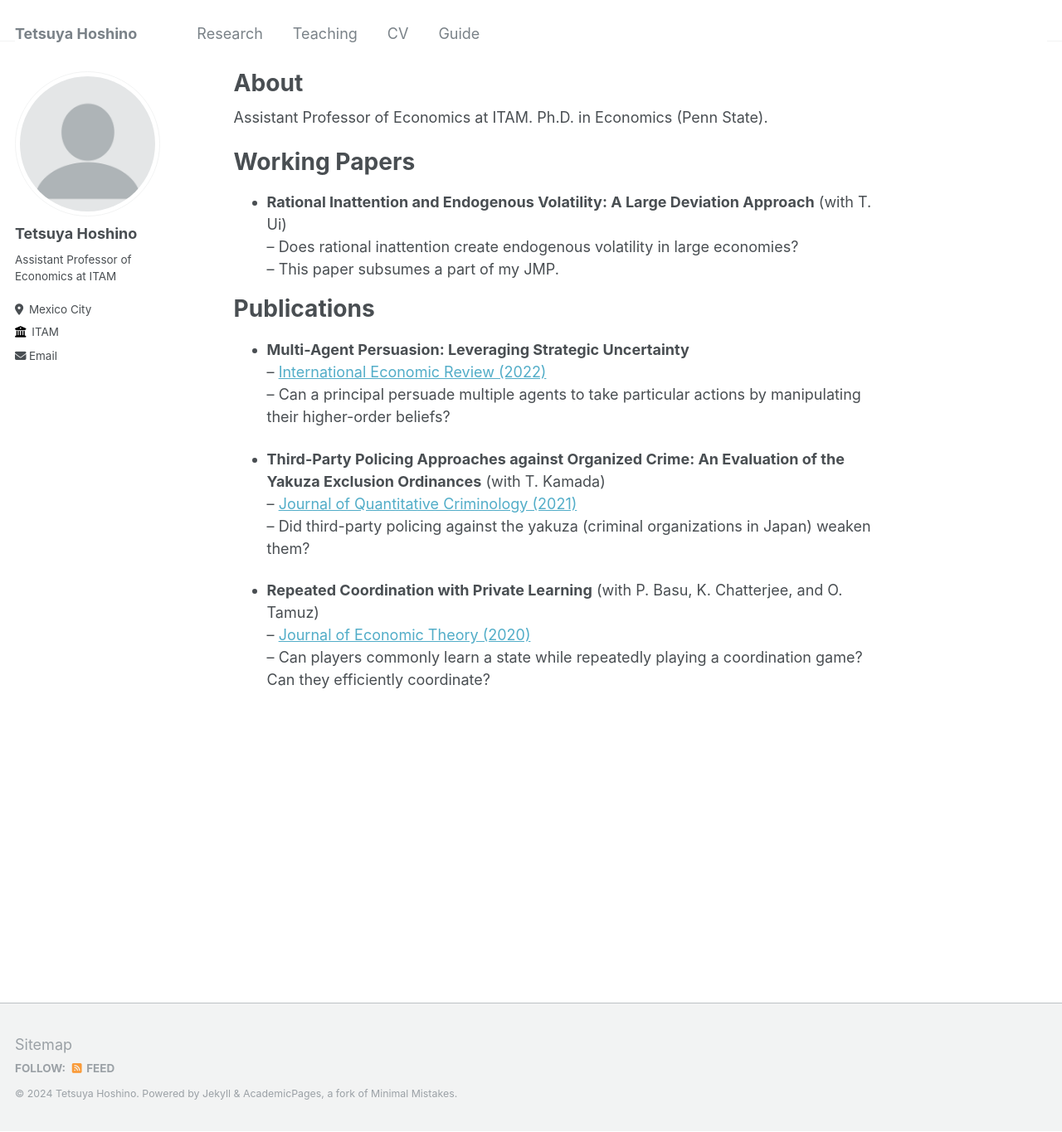
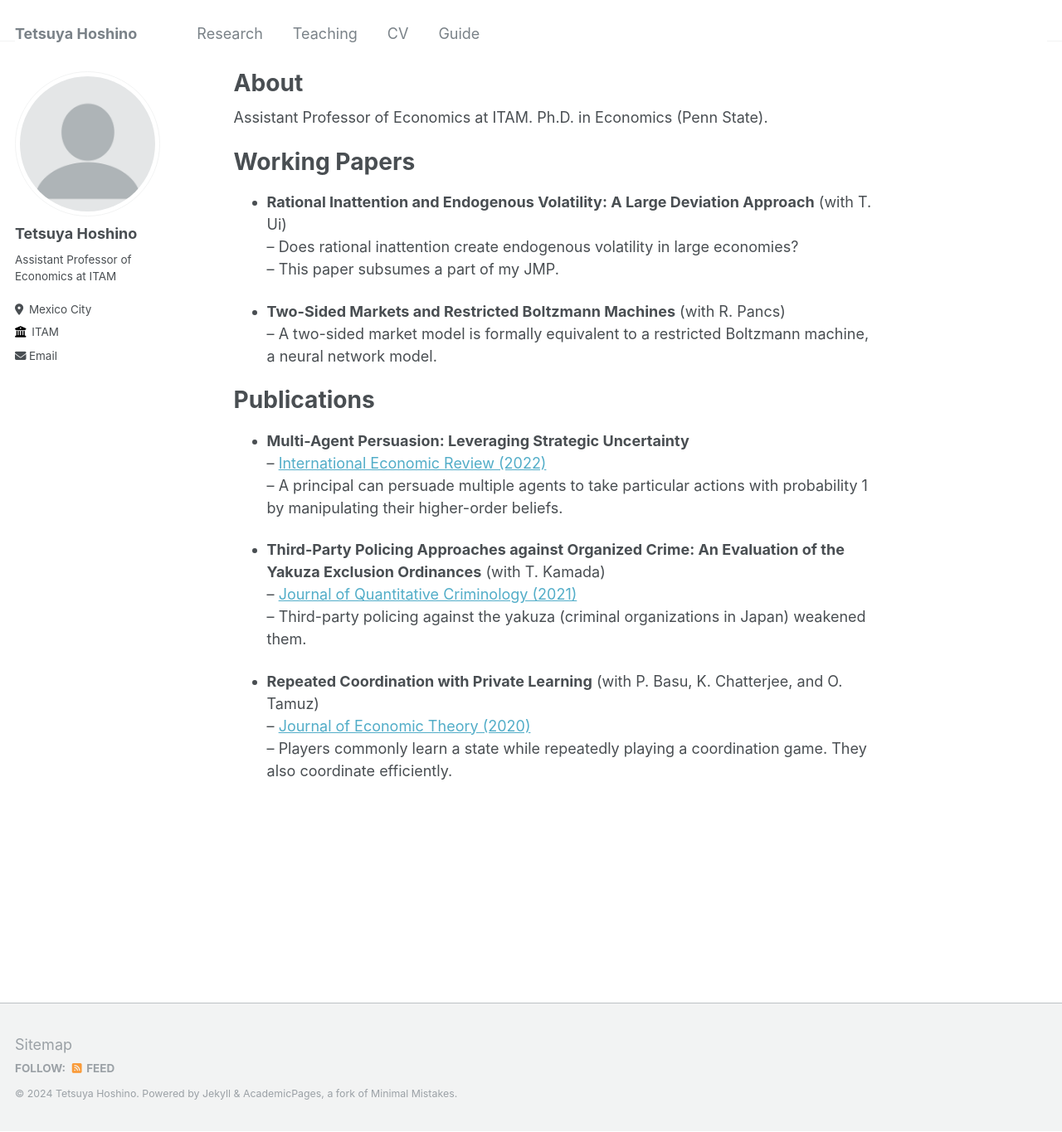
Before and after one commit to tetsuyahoshino137/tetsuyahoshino137.github.io, a Jekyll site: the page built from _pages/about.md, in a window 1280 px wide and 1365 px high. Shown: the whole window at 83% size. Built offline with Jekyll 4.4.1, drawn with Linux system fonts in a browser that asks for light colours.

Commit message:
Update about.md

```diff
--- a/_pages/about.md
+++ b/_pages/about.md
@@ -15,18 +15,19 @@ Working Papers
 -- Does rational inattention create endogenous volatility in large economies?
 -- This paper subsumes a part of my JMP.
 
+- **Two-Sided Markets and Restricted Boltzmann Machines** (with R. Pancs)
+-- A two-sided market model is formally equivalent to a restricted Boltzmann machine, a neural network model.
 
 Publications
 ======
 - **Multi-Agent Persuasion: Leveraging Strategic Uncertainty**
 -- [International Economic Review (2022)](https://onlinelibrary.wiley.com/doi/10.1111/iere.12546)
--- Can a principal persuade multiple agents to take particular actions by manipulating their higher-order beliefs?
+-- A principal can persuade multiple agents to take particular actions with probability 1 by manipulating their higher-order beliefs.
 
 - **Third-Party Policing Approaches against Organized Crime: An Evaluation of the Yakuza Exclusion Ordinances** (with T. Kamada)
 -- [Journal of Quantitative Criminology (2021)](https://link.springer.com/article/10.1007/s10940-020-09466-6)
--- Did third-party policing against the yakuza (criminal organizations in Japan) weaken them?
+-- Third-party policing against the yakuza (criminal organizations in Japan) weakened them.
 
 - **Repeated Coordination with Private Learning** (with P. Basu, K. Chatterjee, and O. Tamuz)
 -- [Journal of Economic Theory (2020)](https://www.sciencedirect.com/science/article/pii/S0022053120300995)
-<!--- -- Does common learning occur in a repeated coordination game? Can players eventually coordinate?  --->
--- Can players commonly learn a state while repeatedly playing a coordination game? Can they efficiently coordinate?
+-- Players commonly learn a state while repeatedly playing a coordination game. They also coordinate efficiently.
```
